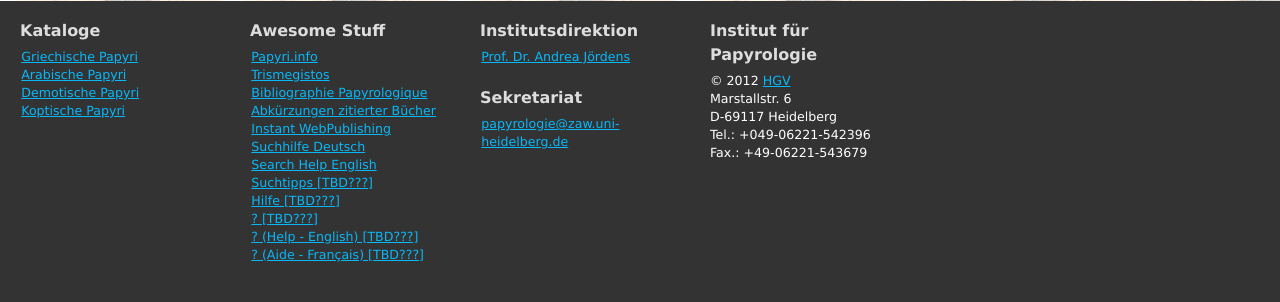
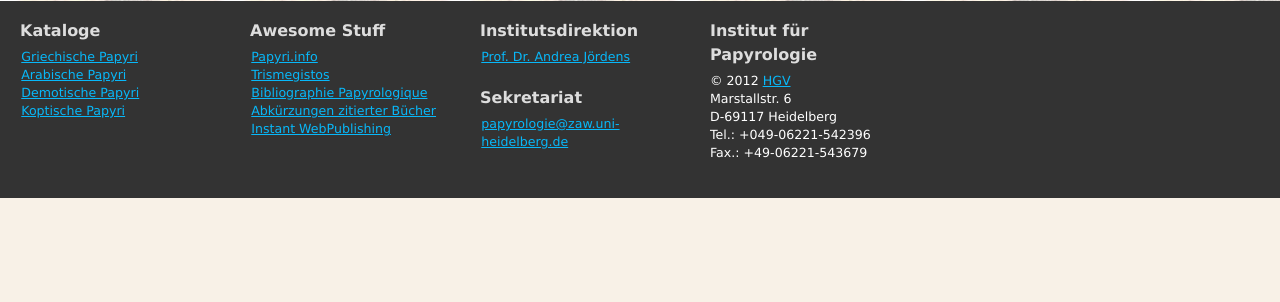
Before and after one commit to Edelweiss/hgv, a PHP site: template src/Papyrillio/HgvBundle/Resources/views/Default/index.html.twig in a window 1280 px wide. Shown: the part 975-1277 px from the top of the page. After the commit the page ends 1173 px from the top, so only its background shows below. Run offline with PHP 8.4, Linux system fonts and the light colour scheme; the template is opened without the code that fills it, so the values that code supplies are empty; some libraries are stand-ins or nearby versions.

Commit message:
remove gomi from footer

```diff
--- a/app/Resources/views/base.html.twig
+++ b/app/Resources/views/base.html.twig
@@ -115,13 +115,6 @@
                     <li><a target="_blank" href="http://www.ulb.ac.be/philo/cpeg/bp.htm">Bibliographie Papyrologique</a></li>
                     <li><a target="_blank" href="http://www.rzuser.uni-heidelberg.de/~gv0/Abkuerzungen.html" title="Abkürzungen im HGV zitierter Bücher">Abkürzungen zitierter Bücher</a></li>
                     <li><a target="_blank" href="http://147.142.225.252/fmi/iwp/res/iwp_auth.html">Instant WebPublishing</a></li>
-                    <li><a href="http://www.rzuser.uni-heidelberg.de/~gv0/Suchhilfe.html">Suchhilfe Deutsch</a></li>
-                    <li><a href="http://www.rzuser.uni-heidelberg.de/~gv0/Searchhelp.html">Search Help English</a></li>
-                    <li><a href="http://147.142.225.241/Hauptregister/DHelp.htm#Search%20Tips">Suchtipps [TBD???]</a></li>
-                    <li><a href="http://147.142.225.252/fmi/iwp/res/eng/help.html#Navigating_records">Hilfe [TBD???]</a></li>
-                    <li><a href="http://147.142.225.241/Hauptregister/DHelp.htm" title="Hilfe">? [TBD???]</a></li>
-                    <li><a href="http://147.142.225.241/Hauptregister/Help.htm" title="Hilfe">? (Help - English) [TBD???]</a></li>
-                    <li><a href="http://147.142.225.241/Hauptregister/FHelp.htm" title="Hilfe">? (Aide - Français) [TBD???]</a></li>
                   </ul>
             </aside><!-- end of #second footer segment -->
 
```
